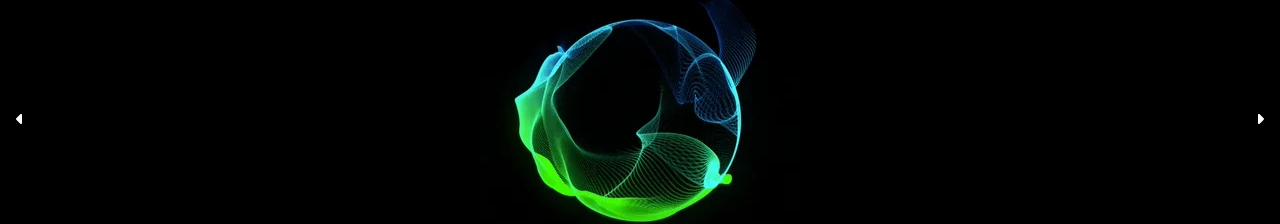
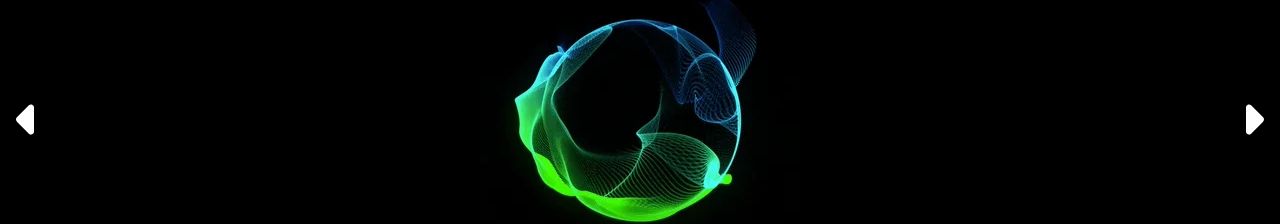
Before and after one commit to wogara/soulacoasta, a Next.js app: page / in a window 1280 px wide. Shown: the part 280-504 px from the top of the page. Built offline with nearby package versions, Linux system fonts and the light colour scheme.

Commit message:
increase size of page arrows

```diff
--- a/components/page-arrows/page-arrows.js
+++ b/components/page-arrows/page-arrows.js
@@ -19,7 +19,7 @@ export default function PageArrows({ direction, link }) {
       href={link}
       className={`absolute ${directionClass} top-1/2 transform -translate-y-1/2 cursor-pointer hidden md:block`}
     >
-      <FontAwesomeIcon icon={icon} />
+      <FontAwesomeIcon icon={icon} size="3x"/>
     </Link>
   );
 }
```
